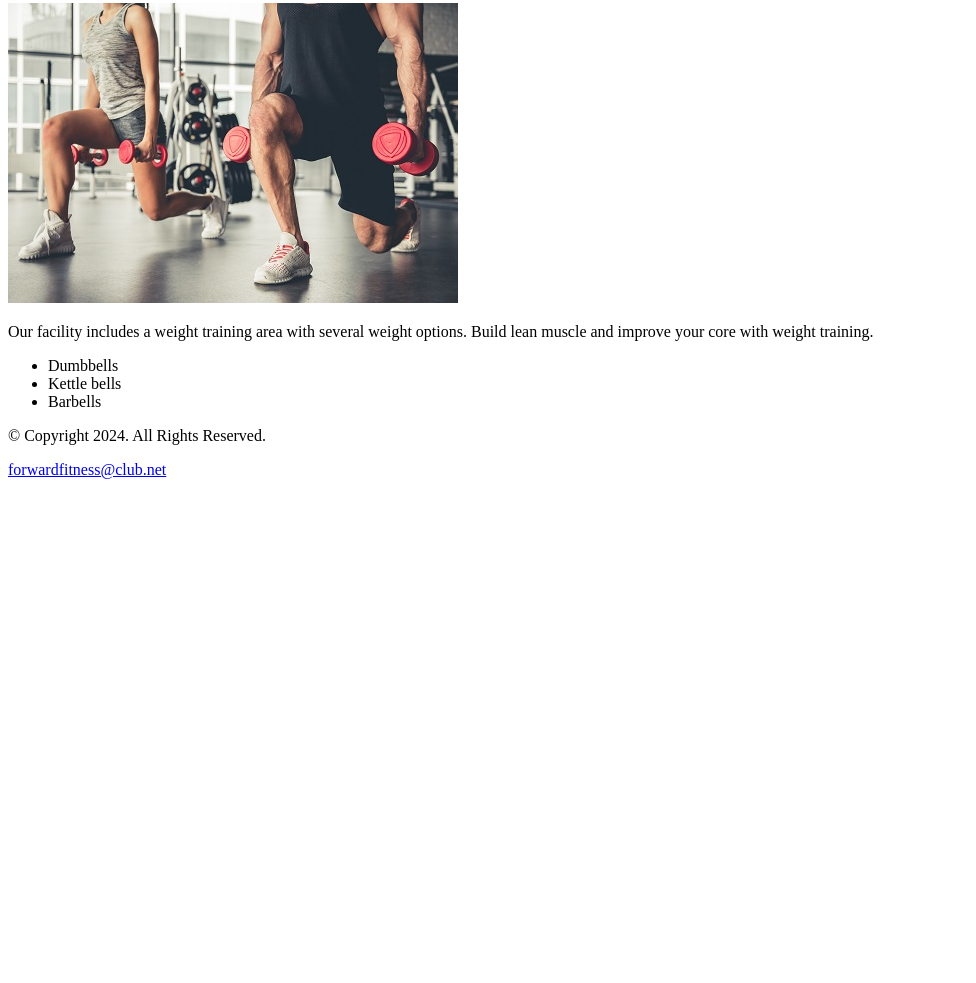
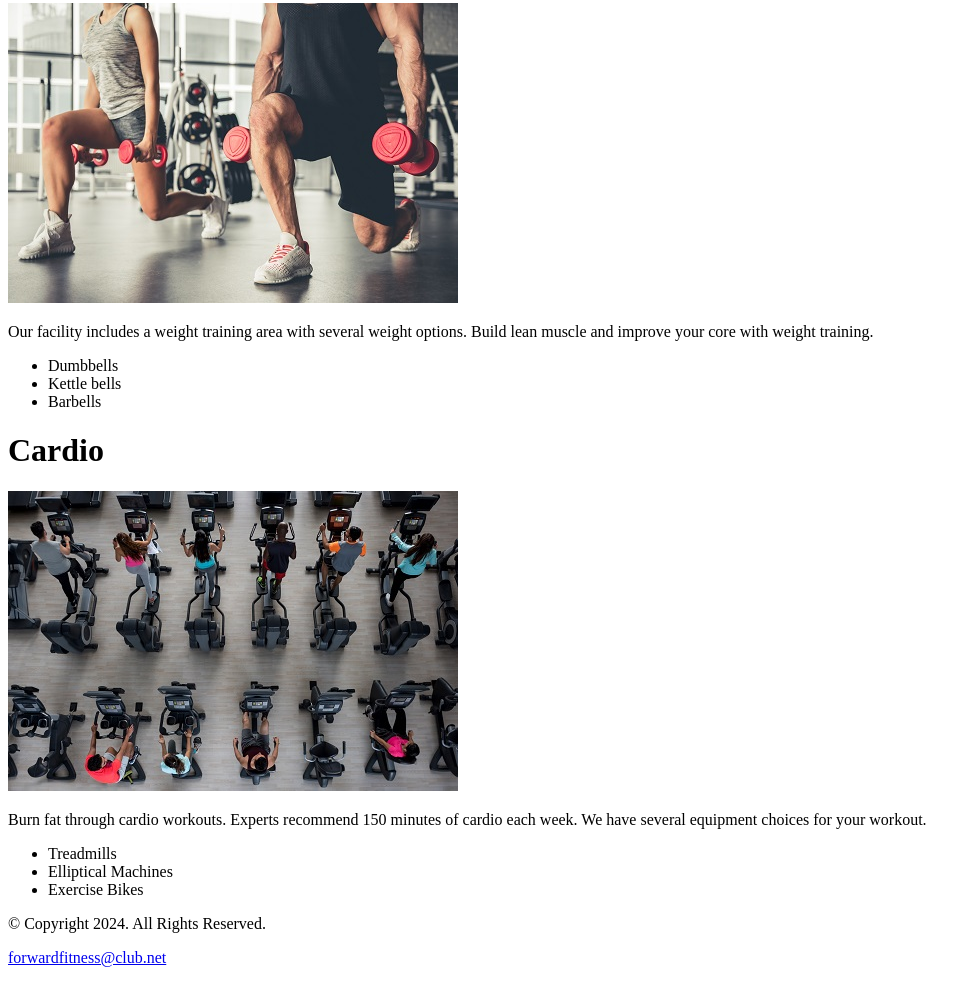
Before and after one commit to AlexWilliams1004/fitness, a plain HTML site: page about.html in a window 1280 px wide. Shown: the part 554-1537 px from the top of the page, without its empty margins (0-976 px from the left). Before the commit the page ends 1049 px from the top, so only its background shows below. Drawn offline with Linux system fonts and the light colour scheme.

Commit message:
Add cardio div image and paragraph.

```diff
--- a/about.html
+++ b/about.html
@@ -82,6 +82,27 @@
 
             </div>
 
+            <div id="cardio">
+
+                <h1>Cardio</h1>
+
+                <img class="equip" src="images/people-workingout-machines.jpg"
+                alt="Cardio Equipment" height="300" width="450">
+
+                <p>
+                    Burn fat through cardio workouts. Experts recommend 150 minutes
+                    of cardio each week. We have several equipment choices
+                    for your workout.
+                </p>
+
+                <ul>
+                    <li>Treadmills</li>
+                    <li>Elliptical Machines</li>
+                    <li>Exercise Bikes</li>
+                </ul>
+
+            </div>
+
         </main>
 
         <!-- Use the footer area to add webpage footer content -->
```
